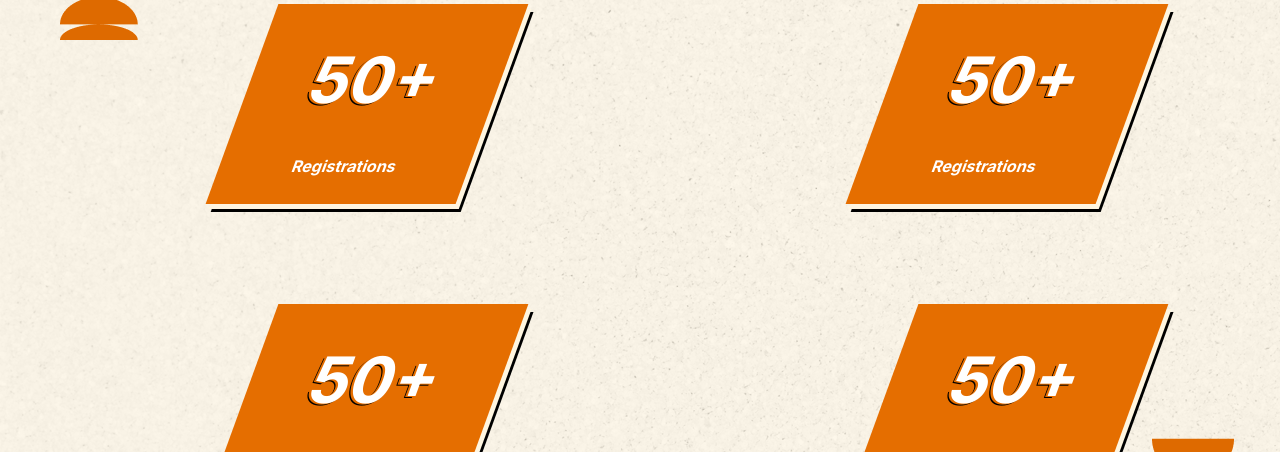
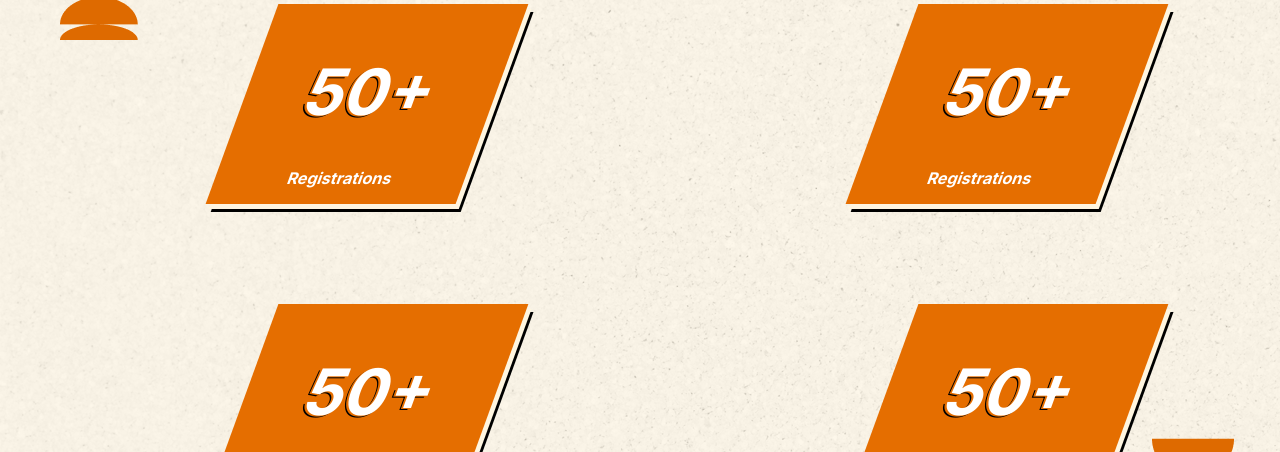
Before and after one commit to Webwiznitr/HackOdisha2024, a Next.js app: page /prototype in a window 1280 px wide. Shown: the part 202-654 px from the top of the page. Built offline with nearby package versions, Linux system fonts and the light colour scheme; a web font is replaced by a local one.

Commit message:
fix the alignment of div

```diff
--- a/src/components/Statistics/Stats.css
+++ b/src/components/Statistics/Stats.css
@@ -52,7 +52,7 @@
     font-weight: bold;
     color: white;
     line-height: 1.2rem;
-    margin-top: 2.5rem;
+    margin-top: 4rem;
     text-shadow:
         -2px 1px 0 #E56E00,
         -3px 2px 0 black;
```
